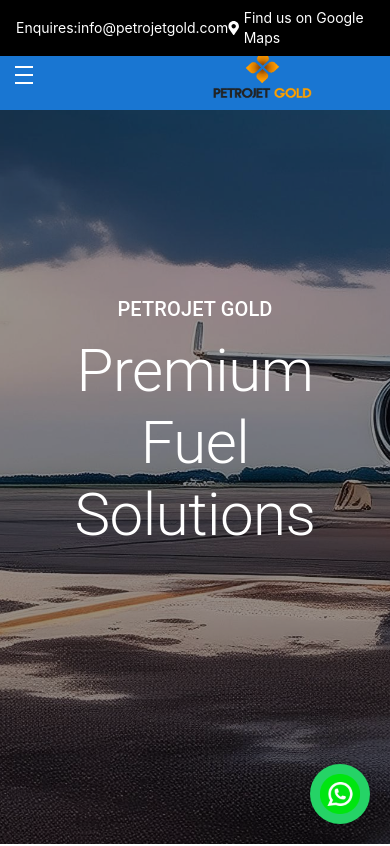
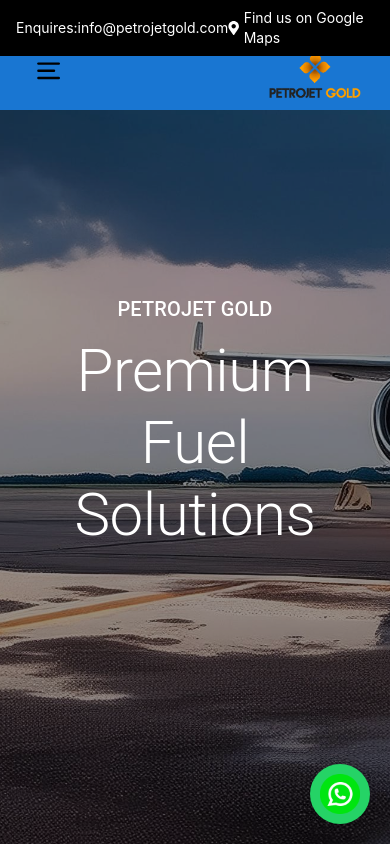
Before and after one commit to raheed001/petrojetgold, a Next.js app: page / in a window 390 px wide. Shown: the top 846 px of the page. Built offline with nearby package versions, Linux system fonts and the light colour scheme; a web font is replaced by a local one.

Commit message:
Added new menu hamburger with animation

```diff
--- a/app/products/page.tsx
+++ b/app/products/page.tsx
@@ -70,7 +70,7 @@
       </div>
 
       <div className="container mx-auto p-4 mt-12 pt-10">
-        <h1 className="text-3xl font-bold text-center mb-8">Our Products</h1>
+        <h1 className="text-3xl font-bold text-center mb-8">Our Areas of Expertise</h1>
         <div className="grid grid-cols-1 sm:grid-cols-2 md:grid-cols-3 gap-6">
           {products.map((product, index) => (
             <ServiceCard
--- a/components/Header.module.css
+++ b/components/Header.module.css
@@ -117,31 +117,123 @@
   .MuiButtonBase-root {
     display: none;
   }
+  .solidHeader {
+    background-color: rgba(255, 255, 255, 0.7);
+    transition: background-color 0.3s ease, top 0.3s ease;
 
-  .menuButton {
-    display: flex;
-    background-color: #000000;
   }
+/* Header.module.css */
+.iconMenuSvg {
+  width: 30px; /* Adjust width as needed */
+  height: 30px; /* Adjust height as needed */
+  max-width: 30px; /* Ensure the max-width is set */
+  max-height: 30px; /* Ensure the max-height is set */
+  transition: transform 0.3s ease; /* Smooth transition */
+}
 
-  .drawerList {
-    display: flex;
-    flex-direction: column;
-    padding: 0;
-  }
+.iconMenu {
+  z-index: 999;
+  position: absolute;
+  cursor: pointer;
 
-  .drawerListItem {
-    padding: 16px;
-    text-align: center;
-    color: #c0c0c0;
-  }
+  left: 1em;
+  transition: left 0.2s linear;
+}
+
+.iconMenu.clicked {
+  left: 2em;
+}
+
+.iconMenuSvg .line {
+  transition: 0.4s;
+  stroke: #000; /* Color of the lines */
+  stroke-width: 20px; /* Adjust stroke width for better visibility */
+  stroke-linecap: round;
+}
+
+
+.line1 {
+  transform-origin: center;
+}
+
+.line2 {
+  transform-origin: center;
+}
+
+.line3 {
+  transform-origin: center;
+}
+
+.iconMenu.clicked .line1 {
+  transform: rotate(45deg);
+}
+
+.iconMenu.clicked .line2 {
+  opacity: 0;
+}
+
+.iconMenu.clicked .line3 {
+  transform: rotate(-45deg);
+}
+
+.drawer {
+  position: fixed;
+  top: 81px;
+  left: 0;
+  width: 250px;
+  height: 30vh;
+  background-color: rgba(0, 0, 0, 0.7);
+  transform: translateX(-100%);
+  transition: transform 0.3s ease;
+  z-index: 998;
+}
+
+.drawer.clicked {
+  transform: translateX(0);
+}
+
+.links {
+  display: flex;
+  flex-direction: column;
+  padding: 1em;
+}
+
+.linkCon {
+  margin: 1em 0;
+}
+
+.para {
+  color: #fff;
+  text-decoration: none;
+}
+
+
+
+.hideHeader {
+  top: -100px;
+  transition: top 0.3s;
+}
+
+.showHeader {
+  top: 0;
+  transition: top 0.3s;
+}
+
+
+
+
 
   .newlogoImage {
     margin-top: 10px;
     width: 100px; /* Adjust the width as needed */
     height: 60px; /* Adjust the height as needed */
-    margin-right: 10px;
-    margin-left: 10px;
+    margin-right: 0; /* Remove right margin */
+    margin-left: 50%;
   }
+
+
+
+
 }
 
 .MuiButtonBase-root {
@@ -182,7 +274,7 @@
 }
 
 /* New styles for full-screen drawer */
-.fullScreenDrawer {
+/* .fullScreenDrawer {
   width: 100% !important;
   height: auto !important;
   display: flex;
@@ -196,5 +288,6 @@
   display: flex;
   justify-content: left;
   padding: 16px;
+  margin-top: 10%;
   width: 100%;
-}
+} */
--- a/components/Header.tsx
+++ b/components/Header.tsx
@@ -4,18 +4,16 @@
 import Link from 'next/link';
 import { usePathname } from 'next/navigation';
 import Image from 'next/image';
-import { AppBar, Toolbar, Typography, Button, IconButton, Drawer, List, ListItem, ListItemText } from '@mui/material';
-import DensityMediumIcon from '@mui/icons-material/DensityMedium';
-import CloseIcon from '@mui/icons-material/Close';
+import { AppBar, Toolbar, Typography, IconButton, Button } from '@mui/material';
 import styles from './Header.module.css';
 import HeaderTop from './HeaderTop';
 
 const Header = () => {
-  const [isScrolled, setIsScrolled] = useState<boolean>(false);
-  const [isMobile, setIsMobile] = useState<boolean>(false);
-  const [drawerOpen, setDrawerOpen] = useState<boolean>(false);
-  const [lastScrollTop, setLastScrollTop] = useState<number>(0);
-  const [isScrollingDown, setIsScrollingDown] = useState<boolean>(false);
+  const [isScrolled, setIsScrolled] = useState(false);
+  const [isMobile, setIsMobile] = useState(false);
+  const [drawerOpen, setDrawerOpen] = useState(false);
+  const [lastScrollTop, setLastScrollTop] = useState(0);
+  const [isScrollingDown, setIsScrollingDown] = useState(false);
   const pathname = usePathname();
 
   useEffect(() => {
@@ -47,46 +45,15 @@
     };
   }, [lastScrollTop]);
 
-  const toggleDrawer = (open: boolean) => (event: React.KeyboardEvent | React.MouseEvent) => {
-    if (
-      event.type === 'keydown' &&
-      ((event as React.KeyboardEvent).key === 'Tab' || (event as React.KeyboardEvent).key === 'Shift')
-    ) {
-      return;
-    }
-    setDrawerOpen(open);
+  const toggleDrawer = () => {
+    setDrawerOpen(!drawerOpen);
   };
 
-  const closeDrawer = () => {
-    setDrawerOpen(false);
+  const handleMenuItemClick = () => {
+    if (isMobile) {
+      setDrawerOpen(false);
+    }
   };
-
-  console.log('Current pathname:', pathname);
-
-  const menuItems = (
-    <>
-      <Button>
-        <Link href="/" passHref className={styles.leftMenuItems}>
-          Home
-        </Link>
-      </Button>
-      <Button>
-        <Link href="/about" passHref className={styles.leftMenuItems}>
-          About Us
-        </Link>
-      </Button>
-      <Button>
-        <Link href="/products" passHref className={styles.leftMenuItems}>
-          Products
-        </Link>
-      </Button>
-      <Button>
-        <Link href="/contact" passHref className={styles.leftMenuItems}>
-          Contact
-        </Link>
-      </Button>
-    </>
-  );
 
   return (
     <>
@@ -94,7 +61,7 @@
       <AppBar
         position="fixed"
         className={`${styles.solidHeader} ${isScrollingDown ? styles.hideHeader : styles.showHeader}`}
-        style={{ boxShadow: 'none', top: '40px', zIndex: 49 }}
+        style={{ boxShadow: 'none', top: '40px', zIndex: 49, marginTop: '-2%', paddingTop: '2%' }}
       >
         <Toolbar>
           {isMobile ? (
@@ -103,48 +70,66 @@
                 edge="start"
                 color="inherit"
                 aria-label="menu"
-                onClick={toggleDrawer(true)}
-                className={styles.menuButton}
+                onClick={toggleDrawer}
+                className={`${styles.iconMenu} ${drawerOpen ? styles.clicked : ''}`}
               >
-                <DensityMediumIcon />
+                <svg className={styles.iconMenuSvg} version="1.1" xmlns="http://www.w3.org/2000/svg" xmlnsXlink="http://www.w3.org/1999/xlink" viewBox="0 0 250 250">
+                  <title>Menu</title>
+                  <g>
+                    <line className={`${styles.line} ${styles.line1} ${drawerOpen ? styles.clicked : ''}`} x1="20" y1="30" x2="190" y2="30"></line>
+                    <line className={`${styles.line} ${styles.line2} ${drawerOpen ? styles.clicked : ''}`} x1="20" y1="90" x2="150" y2="90"></line>
+                    <line className={`${styles.line} ${styles.line3} ${drawerOpen ? styles.clicked : ''}`} x1="20" y1="150" x2="190" y2="150"></line>
+                  </g>
+                </svg>
               </IconButton>
-              <Drawer
-                anchor="right"
-                open={drawerOpen}
-                onClose={toggleDrawer(false)}
-                classes={{ paper: styles.fullScreenDrawer }}
-              >
-                <List className={styles.drawerList}>
-                  <ListItem className={styles.closeButton}>
-                    <IconButton onClick={toggleDrawer(false)} color="inherit">
-                      <CloseIcon />
-                    </IconButton>
-                  </ListItem>
-                  <ListItem className={styles.drawerListItem} onClick={closeDrawer}>
+              <div className={`${styles.drawer} ${drawerOpen ? styles.clicked : ''}`}>
+                <div className={styles.links}>
+                  <div className={`${styles.linkCon} ${drawerOpen ? styles.clicked : ''}`}>
                     <Link href="/" passHref>
-                      <ListItemText primary="Home" />
+                      <p className={styles.para} onClick={handleMenuItemClick}>Home</p>
                     </Link>
-                  </ListItem>
-                  <ListItem className={styles.drawerListItem} onClick={closeDrawer}>
+                  </div>
+                  <div className={`${styles.linkCon} ${drawerOpen ? styles.clicked : ''}`}>
                     <Link href="/about" passHref>
-                      <ListItemText primary="About Us" />
+                      <p className={styles.para} onClick={handleMenuItemClick}>About Us</p>
                     </Link>
-                  </ListItem>
-                  <ListItem className={styles.drawerListItem} onClick={closeDrawer}>
+                  </div>
+                  <div className={`${styles.linkCon} ${drawerOpen ? styles.clicked : ''}`}>
                     <Link href="/products" passHref>
-                      <ListItemText primary="Products" />
+                      <p className={styles.para} onClick={handleMenuItemClick}>Products</p>
                     </Link>
-                  </ListItem>
-                  <ListItem className={styles.drawerListItem} onClick={closeDrawer}>
+                  </div>
+                  <div className={`${styles.linkCon} ${drawerOpen ? styles.clicked : ''}`}>
                     <Link href="/contact" passHref>
-                      <ListItemText primary="Contact" />
+                      <p className={styles.para} onClick={handleMenuItemClick}>Contact</p>
                     </Link>
-                  </ListItem>
-                </List>
-              </Drawer>
+                  </div>
+                </div>
+              </div>
             </>
           ) : (
-            <div className={styles.leftMenuItems}>{menuItems}</div>
+            <div className={styles.leftMenuItems}>
+              <Button>
+                <Link href="/" passHref className={styles.leftMenuItems}>
+                  Home
+                </Link>
+              </Button>
+              <Button>
+                <Link href="/about" passHref className={styles.leftMenuItems}>
+                  About Us
+                </Link>
+              </Button>
+              <Button>
+                <Link href="/products" passHref className={styles.leftMenuItems}>
+                  Products
+                </Link>
+              </Button>
+              <Button>
+                <Link href="/contact" passHref className={styles.leftMenuItems}>
+                  Contact
+                </Link>
+              </Button>
+            </div>
           )}
           <div style={{ flexGrow: 1 }}></div>
           <div className={styles.rightHeader}>
```
Also changed, not shown: components/Footer.tsx (+8 -3 lines).
